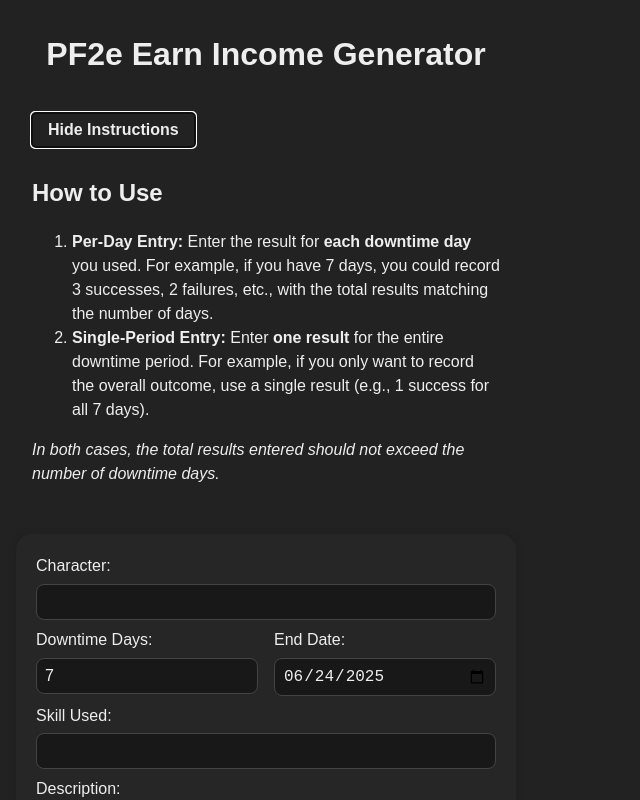
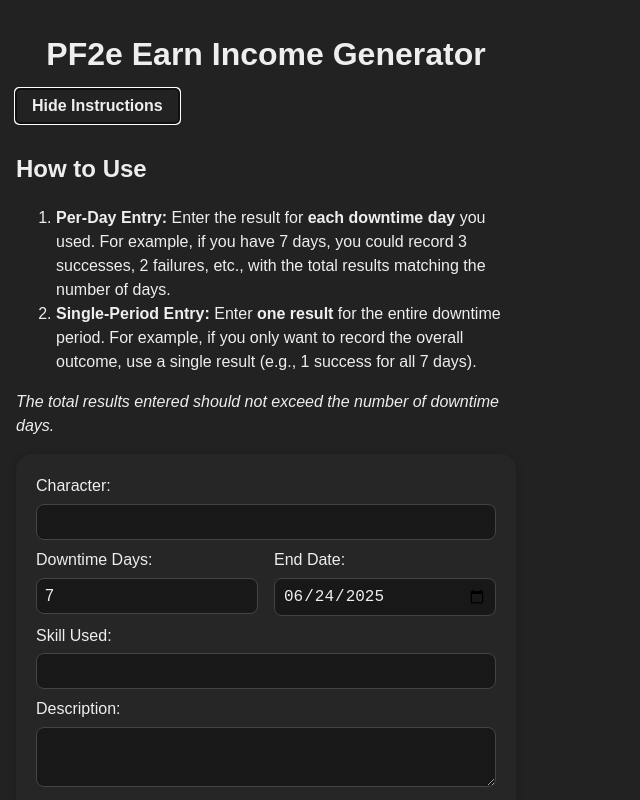
Before and after one commit to tuhs1985/pf2e-earn-income, a React (Vite) app: page / in a window 1280 px wide. Both pictures are taken after a click on the button "Show Instructions". Shown: the top 800 px of the page, without its empty margins (0-640 px from the left). Built offline with nearby package versions, Linux system fonts and the light colour scheme.

Commit message:
Tweaks to margins

```diff
--- a/src/App.css
+++ b/src/App.css
@@ -20,7 +20,7 @@ body {
 
 h1 {
   font-size: 2rem;
-  margin-bottom: 1.5rem;
+  margin-bottom: 1rem;
   text-align: center;
 }
 
@@ -60,11 +60,11 @@ h1 {
 }
 
 .instructions-container {
-  margin-bottom: 1em;
+  margin-bottom: 0em;
   background: var(--card-background);
   color: var(--card-foreground);
   border-radius: 6px;
-  padding: 1em;
+  padding: 0em;
   transition: background 0.3s, color 0.3s;
 }
 
--- a/src/App.tsx
+++ b/src/App.tsx
@@ -94,7 +94,7 @@ export default function App() {
               </ol>
               <p>
                 <em>
-                  In both cases, the total results entered should not exceed the number of downtime days.
+                  The total results entered should not exceed the number of downtime days.
                 </em>
               </p>
             </div>
```
